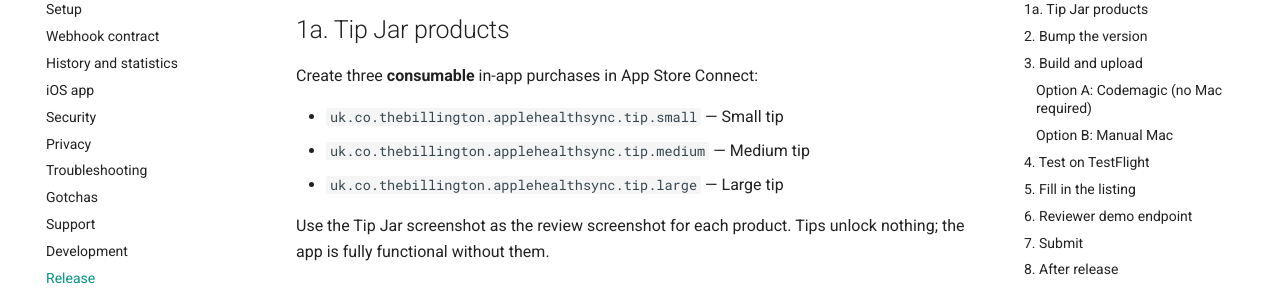
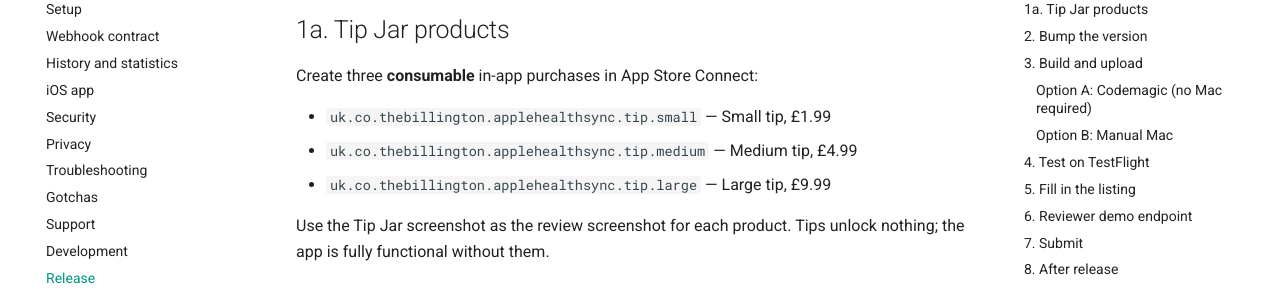
Before and after one commit to thebillington/health-assist, an MkDocs documentation site: the page built from docs/release.md, in a window 1280 px wide and 900 px high, scrolled down 1036 px. Shown: the part 153-453 px from the top of the window. Built offline with MkDocs 1.6.1 and Material for MkDocs 9.7.7, drawn with Linux system fonts in a browser that asks for light colours; comment, search, counter and statistics services are not loaded.

Commit message:
Record the Tip Jar prices

```diff
--- a/docs/release.md
+++ b/docs/release.md
@@ -39,9 +39,9 @@ usage descriptions, listing copy and review notes — is already prepared in
 
 Create three **consumable** in-app purchases in App Store Connect:
 
-- `uk.co.thebillington.applehealthsync.tip.small` — Small tip
-- `uk.co.thebillington.applehealthsync.tip.medium` — Medium tip
-- `uk.co.thebillington.applehealthsync.tip.large` — Large tip
+- `uk.co.thebillington.applehealthsync.tip.small` — Small tip, £1.99
+- `uk.co.thebillington.applehealthsync.tip.medium` — Medium tip, £4.99
+- `uk.co.thebillington.applehealthsync.tip.large` — Large tip, £9.99
 
 Use the Tip Jar screenshot as the review screenshot for each product. Tips
 unlock nothing; the app is fully functional without them.
```
Also changed, not shown: appstore/README.md (+3 -3 lines).
